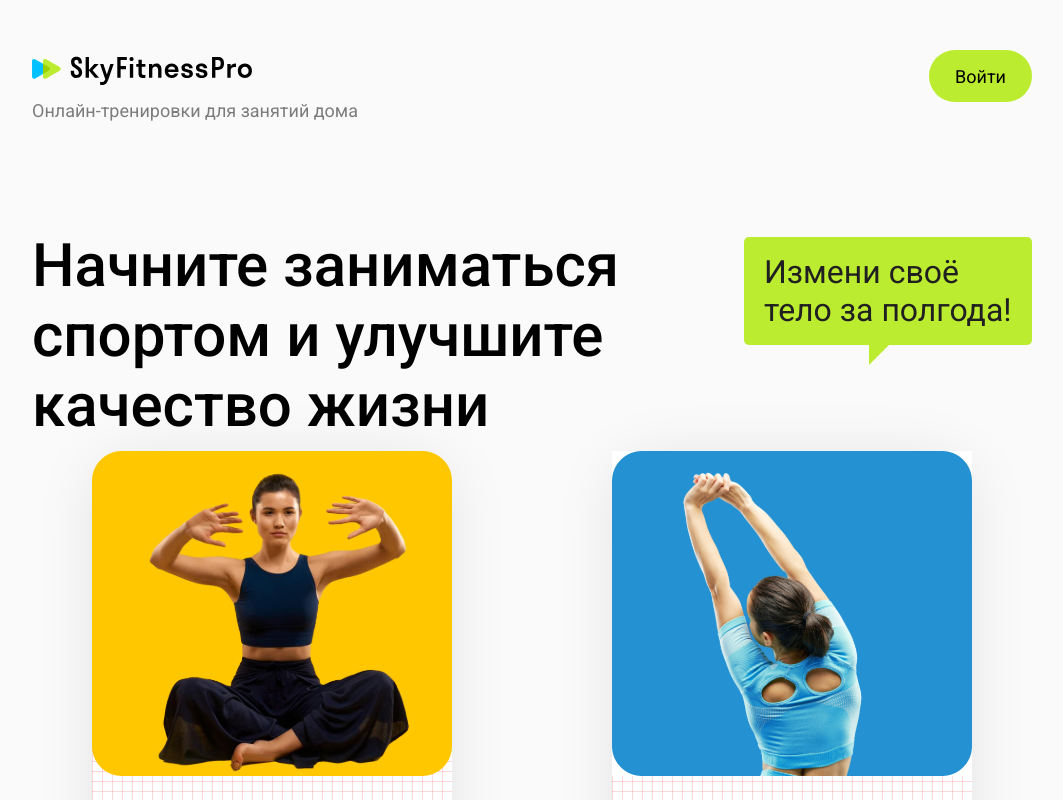
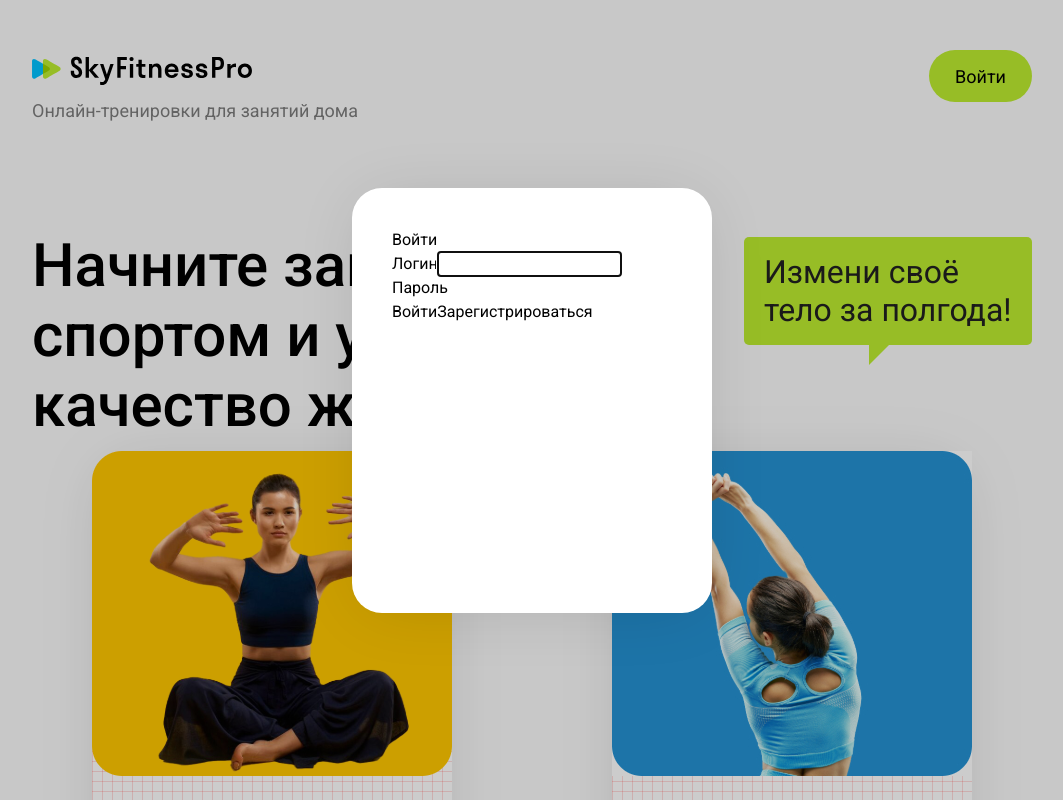
Before and after one commit to natalielogi/fitness-pro, a Next.js app: page / in a window 1280 px wide. Both pictures are taken after a click on the button "Войти". Shown: the top 800 px of the page, without its empty margins (108-1171 px from the left). Built offline with nearby package versions, Linux system fonts and the light colour scheme.

Commit message:
модальные окна регистрации и входа

```diff
--- a/src/app/layout.tsx
+++ b/src/app/layout.tsx
@@ -1,6 +1,8 @@
 import './globals.css';
 import { Roboto } from 'next/font/google';
 import Header from '@/components/header/header';
+import { AuthModalProvider } from '@/context/auth-modal';
+import AuthModal from '@/components/auth/authModal';
 
 const roboto = Roboto({
   subsets: ['latin', 'cyrillic'],
@@ -17,8 +19,11 @@ export default function RootLayout({ children }: { children: React.ReactNode })
   return (
     <html lang="en">
       <body className={roboto.className}>
-        <Header />
-        {children}
+        <AuthModalProvider>
+          <Header />
+          {children}
+          <AuthModal />
+        </AuthModalProvider>
       </body>
     </html>
   );
--- /dev/null
+++ b/src/components/auth/authModal.module.css
@@ -0,0 +1,31 @@
+.authBackdrop {
+  position: fixed;
+  inset: 0;
+  z-index: 1000;
+  background: rgba(0, 0, 0, 0.2);
+  display: grid;
+  place-items: center;
+  padding: 16px;
+}
+
+.authCard {
+  position: relative;
+  width: 360px;
+  height: 425px;
+  padding: 40px;
+
+  border-radius: 30px;
+  background: #fff;
+  box-shadow: 0px 4px 67px -12px rgba(0, 0, 0, 0.13);
+
+  transform: translateY(6px);
+  opacity: 0;
+  animation: authIn 160ms ease-out forwards;
+}
+
+@keyframes authIn {
+  to {
+    transform: translateY(0);
+    opacity: 1;
+  }
+}
--- /dev/null
+++ b/src/components/auth/authModal.tsx
@@ -0,0 +1,25 @@
+'use client';
+
+import { useAuthModal } from '@/context/auth-modal';
+import styles from './authModal.module.css';
+import LoginForm from './loginForm';
+import RegisterForm from './registerForm';
+
+export default function AuthModal() {
+  const { isOpen, mode, close } = useAuthModal();
+
+  if (!isOpen) return null;
+
+  return (
+    <div
+      className={styles.authBackdrop}
+      onMouseDown={(e) => {
+        if (e.target === e.currentTarget) close();
+      }}
+    >
+      <div className={styles.authCard} onClick={(e) => e.stopPropagation()}>
+        {mode === 'login' ? <LoginForm /> : <RegisterForm />}
+      </div>
+    </div>
+  );
+}
--- /dev/null
+++ b/src/components/auth/loginForm.tsx
@@ -0,0 +1,68 @@
+'use client';
+
+import { useState, useRef, useEffect } from 'react';
+import { useAuthModal } from '@/context/auth-modal';
+
+export default function LoginForm() {
+  const { switchMode, close } = useAuthModal();
+  const [login, setLogin] = useState('');
+  const [password, setPassword] = useState('');
+  const [pending, setPending] = useState(false);
+  const inputRef = useRef<HTMLInputElement>(null);
+
+  useEffect(() => {
+    inputRef.current?.focus();
+  }, []);
+
+  const onSubmit = async (e: React.FormEvent) => {
+    e.preventDefault();
+    setPending(true);
+    try {
+      // TODO: await authApi.login({ login, password });
+      console.log('login', { login, password });
+      close();
+    } finally {
+      setPending(false);
+    }
+  };
+
+  const disabled = pending || !login || !password;
+
+  return (
+    <form onSubmit={onSubmit} className="authForm" noValidate>
+      <h2>Войти</h2>
+
+      <label htmlFor="login">Логин</label>
+      <input
+        id="login"
+        name="login"
+        ref={inputRef}
+        value={login}
+        onChange={(e) => setLogin(e.target.value)}
+        autoComplete="username"
+        required
+        disabled={pending}
+      />
+
+      <label htmlFor="password">Пароль</label>
+      <input
+        id="password"
+        name="password"
+        type="password"
+        value={password}
+        onChange={(e) => setPassword(e.target.value)}
+        autoComplete="current-password"
+        required
+        disabled={pending}
+      />
+
+      <button type="submit" disabled={disabled}>
+        {pending ? 'Входим…' : 'Войти'}
+      </button>
+
+      <button type="button" onClick={() => switchMode('register')} disabled={pending}>
+        Зарегистрироваться
+      </button>
+    </form>
+  );
+}
--- /dev/null
+++ b/src/components/auth/registerForm.tsx
@@ -0,0 +1,90 @@
+'use client';
+
+import { useState, useRef, useEffect } from 'react';
+import { useAuthModal } from '@/context/auth-modal';
+
+export default function RegisterForm() {
+  const { switchMode, close } = useAuthModal();
+  const [email, setEmail] = useState('');
+  const [p1, setP1] = useState('');
+  const [p2, setP2] = useState('');
+  const [pending, setPending] = useState(false);
+  const inputRef = useRef<HTMLInputElement>(null);
+
+  useEffect(() => {
+    inputRef.current?.focus();
+  }, []);
+
+  const onSubmit = async (e: React.FormEvent) => {
+    e.preventDefault();
+    if (!email || !p1 || !p2) return;
+    if (p1 !== p2) {
+      alert('Пароли не совпадают');
+      return;
+    }
+    setPending(true);
+    try {
+      // TODO: await authApi.register({ email, password: p1 });
+      console.log('register', { email, password: p1 });
+      close();
+    } catch (err) {
+      console.error(err);
+      // TODO: показать ошибку тостом
+    } finally {
+      setPending(false);
+    }
+  };
+
+  const disabled = pending || !email || !p1 || !p2;
+
+  return (
+    <form onSubmit={onSubmit} className="authForm" noValidate>
+      <h2>Регистрация</h2>
+
+      <label htmlFor="reg-email">Эл. почта</label>
+      <input
+        id="reg-email"
+        name="email"
+        ref={inputRef}
+        type="email"
+        value={email}
+        onChange={(e) => setEmail(e.target.value)}
+        autoComplete="email"
+        required
+        disabled={pending}
+      />
+
+      <label htmlFor="reg-pass">Пароль</label>
+      <input
+        id="reg-pass"
+        name="password"
+        type="password"
+        value={p1}
+        onChange={(e) => setP1(e.target.value)}
+        autoComplete="new-password"
+        required
+        disabled={pending}
+      />
+
+      <label htmlFor="reg-pass2">Повторите пароль</label>
+      <input
+        id="reg-pass2"
+        name="passwordConfirm"
+        type="password"
+        value={p2}
+        onChange={(e) => setP2(e.target.value)}
+        autoComplete="new-password"
+        required
+        disabled={pending}
+      />
+
+      <button type="submit" disabled={disabled}>
+        {pending ? 'Регистрируем…' : 'Зарегистрироваться'}
+      </button>
+
+      <button type="button" onClick={() => switchMode('login')} disabled={pending}>
+        Войти
+      </button>
+    </form>
+  );
+}
--- a/src/components/header/header.tsx
+++ b/src/components/header/header.tsx
@@ -1,8 +1,12 @@
+'use client';
+
 import Link from 'next/link';
 import Image from 'next/image';
 import styles from './header.module.css';
+import { useAuthModal } from '@/context/auth-modal';
 
 export default function Header() {
+  const { open } = useAuthModal();
   return (
     <header className={`container-1440 ${styles.header}`}>
       <div className={styles.header__logoBlock}>
@@ -11,7 +15,9 @@ export default function Header() {
         </Link>
         <p className={styles.header__subtitle}>Онлайн-тренировки для занятий дома</p>
       </div>
-      <button className={`${styles.header__btn} btn`}>Войти</button>
+      <button className={`${styles.header__btn} btn`} onClick={() => open('login')}>
+        Войти
+      </button>
     </header>
   );
 }
--- /dev/null
+++ b/src/context/auth-modal.tsx
@@ -0,0 +1,57 @@
+'use client';
+
+import { createContext, useCallback, useContext, useEffect, useState } from 'react';
+
+type Mode = 'login' | 'register';
+
+type Ctx = {
+  isOpen: boolean;
+  mode: Mode;
+  open: (m?: Mode) => void;
+  close: () => void;
+  switchMode: (m: Mode) => void;
+};
+
+const AuthModalCtx = createContext<Ctx | null>(null);
+
+export function AuthModalProvider({ children }: { children: React.ReactNode }) {
+  const [isOpen, setIsOpen] = useState(false);
+  const [mode, setMode] = useState<Mode>('login');
+
+  const open = useCallback((m: Mode = 'login') => {
+    setMode(m);
+    setIsOpen(true);
+  }, []);
+  const close = useCallback(() => setIsOpen(false), []);
+  const switchMode = useCallback((m: Mode) => setMode(m), []);
+
+  useEffect(() => {
+    if (!isOpen) return;
+    const prev = document.body.style.overflow;
+    document.body.style.overflow = 'hidden';
+    return () => {
+      document.body.style.overflow = prev;
+    };
+  }, [isOpen]);
+
+  useEffect(() => {
+    if (!isOpen) return;
+    const onKey = (e: KeyboardEvent) => {
+      if (e.key === 'Escape') close();
+    };
+    window.addEventListener('keydown', onKey);
+    return () => window.removeEventListener('keydown', onKey);
+  }, [isOpen, close]);
+
+  return (
+    <AuthModalCtx.Provider value={{ isOpen, mode, open, close, switchMode }}>
+      {children}
+    </AuthModalCtx.Provider>
+  );
+}
+
+export function useAuthModal() {
+  const ctx = useContext(AuthModalCtx);
+  if (!ctx) throw new Error('useAuthModal must be used within <AuthModalProvider>');
+  return ctx;
+}
```
